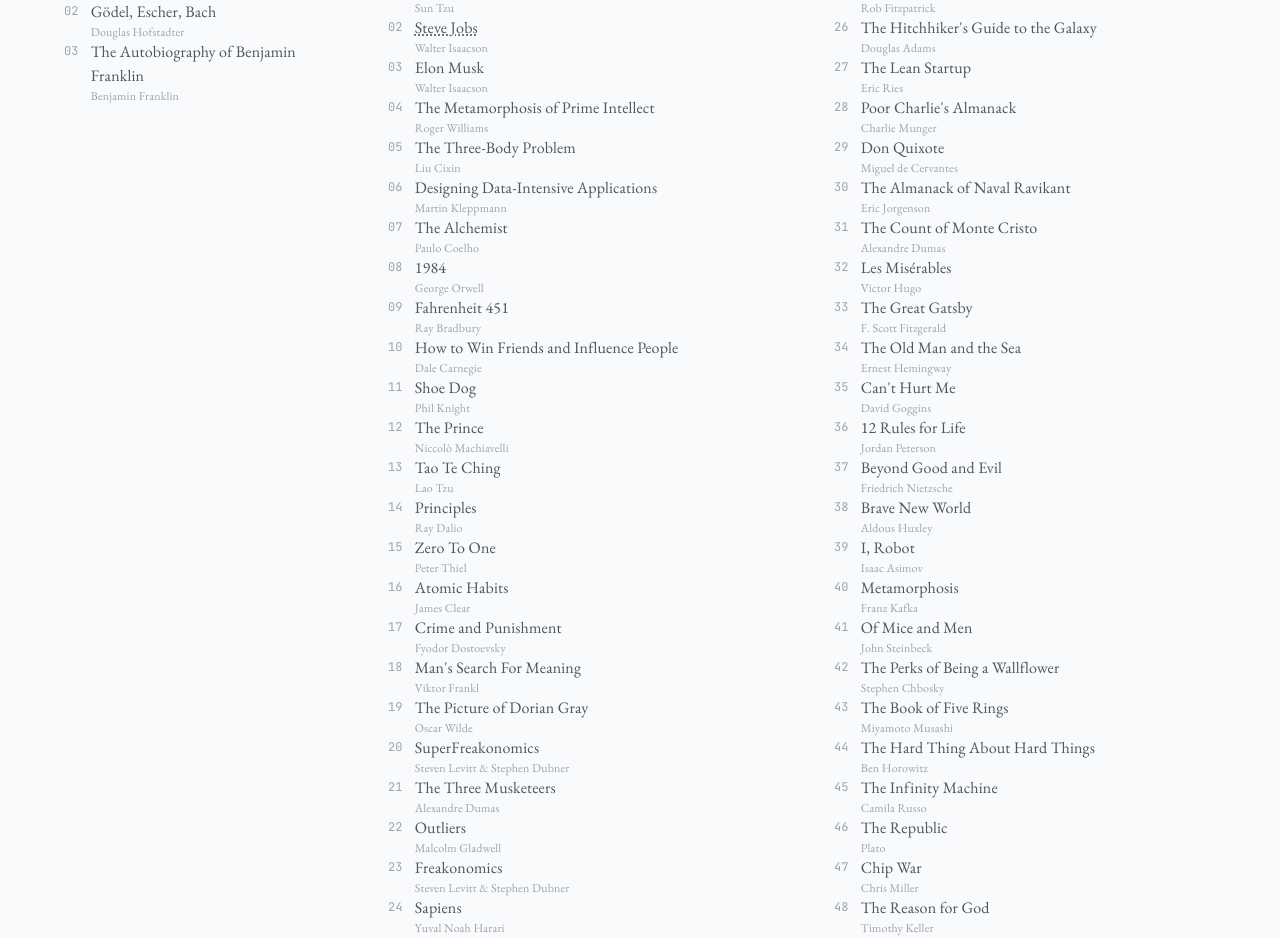
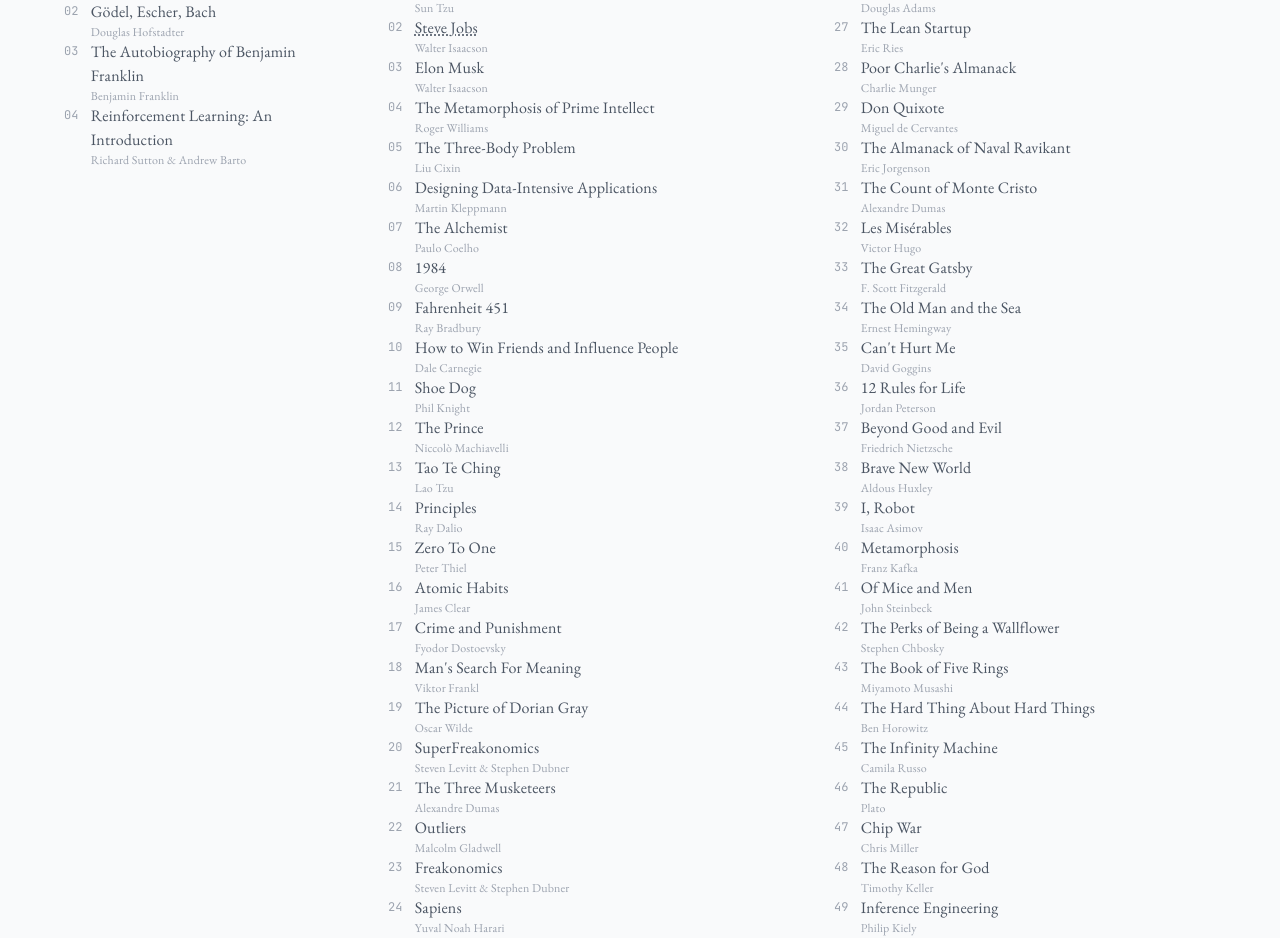
Before and after one commit to DavidBShan/WebsiteV2, a Next.js app: page /reading in a window 1280 px wide. Shown: the part 242-1180 px from the top of the page. Built offline with nearby package versions, Linux system fonts and the light colour scheme.

Commit message:
feat: add inference engineering and reinforcement learning to reading

```diff
--- a/app/reading/page.tsx
+++ b/app/reading/page.tsx
@@ -13,6 +13,10 @@ const currentlyReading = [
   {
     title: "The Autobiography of Benjamin Franklin",
     author: "Benjamin Franklin",
+  },
+  {
+    title: "Reinforcement Learning: An Introduction",
+    author: "Richard Sutton & Andrew Barto",
   },
 ];
 
@@ -68,6 +72,7 @@ const finished = [
   { title: "The Republic", author: "Plato" },
   { title: "Chip War", author: "Chris Miller" },
   { title: "The Reason for God", author: "Timothy Keller" },
+  { title: "Inference Engineering", author: "Philip Kiely" },
 ];
 
 function SteveJobsAudioTitle({ title }: { title: string }) {
```
